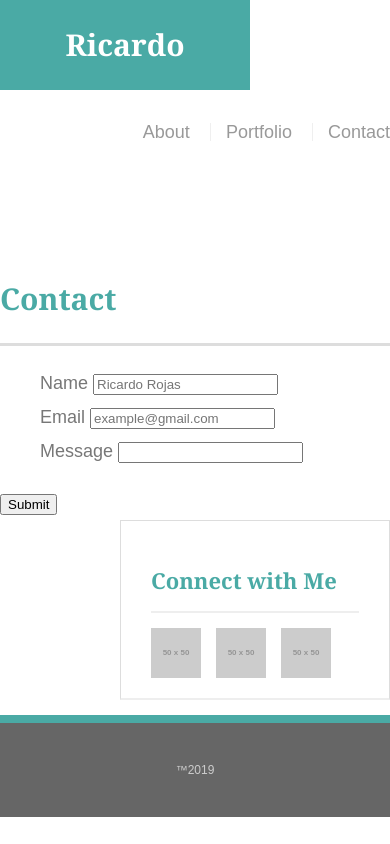
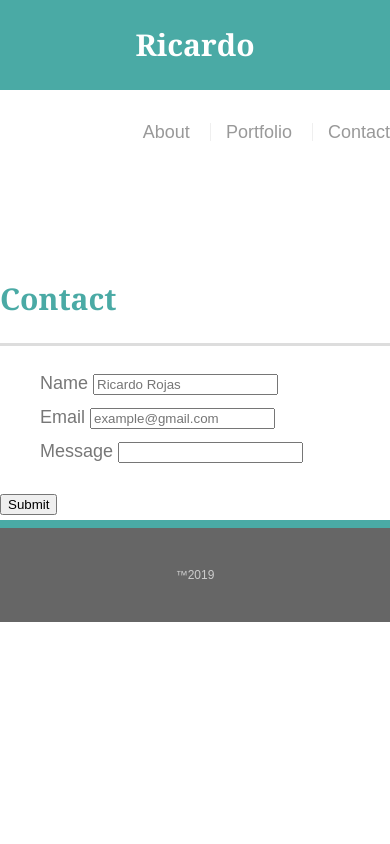
Before and after one commit to fumacarne/Basic-Portfolio, a plain HTML site: page contact.html in a window 390 px wide. Drawn offline with Linux system fonts and the light colour scheme; placeholder pictures from the web are drawn by us.

Commit message:
exercise with first attemps of breakpoints

```diff
--- /dev/null
+++ b/breakpoints.css
@@ -0,0 +1,24 @@
+/* // Extra small devices (portrait phones, less than 576px)
+// No media query for `xs` since this is the default in Bootstrap
+
+// Small devices (landscape phones, 576px and up) */
+@media (max-width: 640px) {
+    #logo{
+        width: 100%;
+        height: 90px;
+
+ }
+
+/* // Medium devices (tablets, 768px and up) */
+@media (max-width: 768px) {
+    body{
+        margin: 0px;
+
+    }
+
+ }
+
+/* // Large devices (desktops, 992px and up) */
+@media (max-width: 980px) {
+
+ }
--- a/contact.html
+++ b/contact.html
@@ -7,6 +7,7 @@
     <title>Document</title>
     <link rel="stylesheet" href="reset.css">
     <link rel="stylesheet" href="style.css">
+    <link rel="stylesheet" href="breakpoints.css">
 </head>
 <body>
 
@@ -37,16 +38,6 @@
                     <input type="submit" name="submit">
                 </form>
 
-
-            </section>
-            <section class="sidebar">
-                <div id='connect'>
-                    <h2>Connect with Me</h2>
-                    <img src="https://via.placeholder.com/50" alt="de">
-                    <img src="https://via.placeholder.com/50" alt="de">
-                    <img src="https://via.placeholder.com/50" alt="de">
-                </div>
-            </section>
             </div>
             <footer>
                 <div class="container">™2019</div>
```
Also changed, not shown: index.html (+2 -8 lines), portfolio.html (+3 -9 lines).
